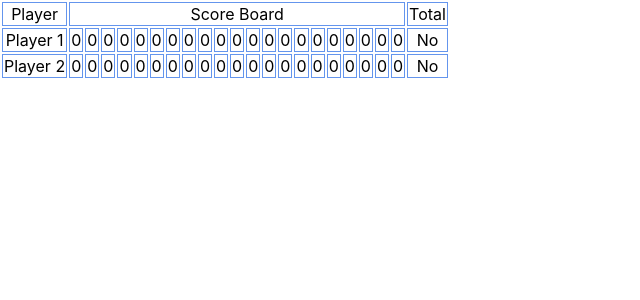
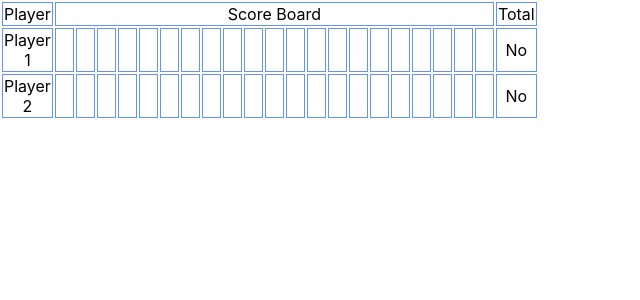
Before and after one commit to MarreTeint/Bowling, a React (Create React App) app in the folder bowling-app/: page / in a window 1280 px wide. Shown: the top 300 px of the page, without its empty margins (0-640 px from the left). Built offline with nearby package versions, Linux system fonts and the light colour scheme.

Commit message:
ScoringBoard_EmptyCase

```diff
--- a/bowling-app/src/App.css
+++ b/bowling-app/src/App.css
@@ -39,8 +39,12 @@
 
 td, th {
   border: thin solid #6495ed;
-;
+
+
   }
+td {
+    width:15px;
+   }
 /* .scoreboard{
   display: flex;
   flex-direction: row;
--- a/bowling-app/src/App.tsx
+++ b/bowling-app/src/App.tsx
@@ -5,11 +5,13 @@ import ScoreManager from "./build/ScoreManager";
 
 const pLayerList = ["Player 1", "Player 2"];
 
+//const scoreList = ;
+//array de 21 space par joueur
+const scoreList = [
+  [" ", " ", " ", " ", " ", " ", " ", " ", " ", " ", " ", " ", " ", " ", " ", " ", " ", " ", " ", " ", " "],
+  [" ", " ", " ", " ", " ", " ", " ", " ", " ", " ", " ", " ", " ", " ", " ", " ", " ", " ", " ", " ", " "]
+];
 
-const scoreList = [
-  [0, 0, 0, 0, 0, 0, 0, 0, 0, 0, 0, 0, 0, 0, 0, 0, 0, 0, 0, 0, 0],
-  [0, 0, 0, 0, 0, 0, 0, 0, 0, 0, 0, 0, 0, 0, 0, 0, 0, 0, 0, 0, 0]
-];
 
 function App() {
   return (
```
